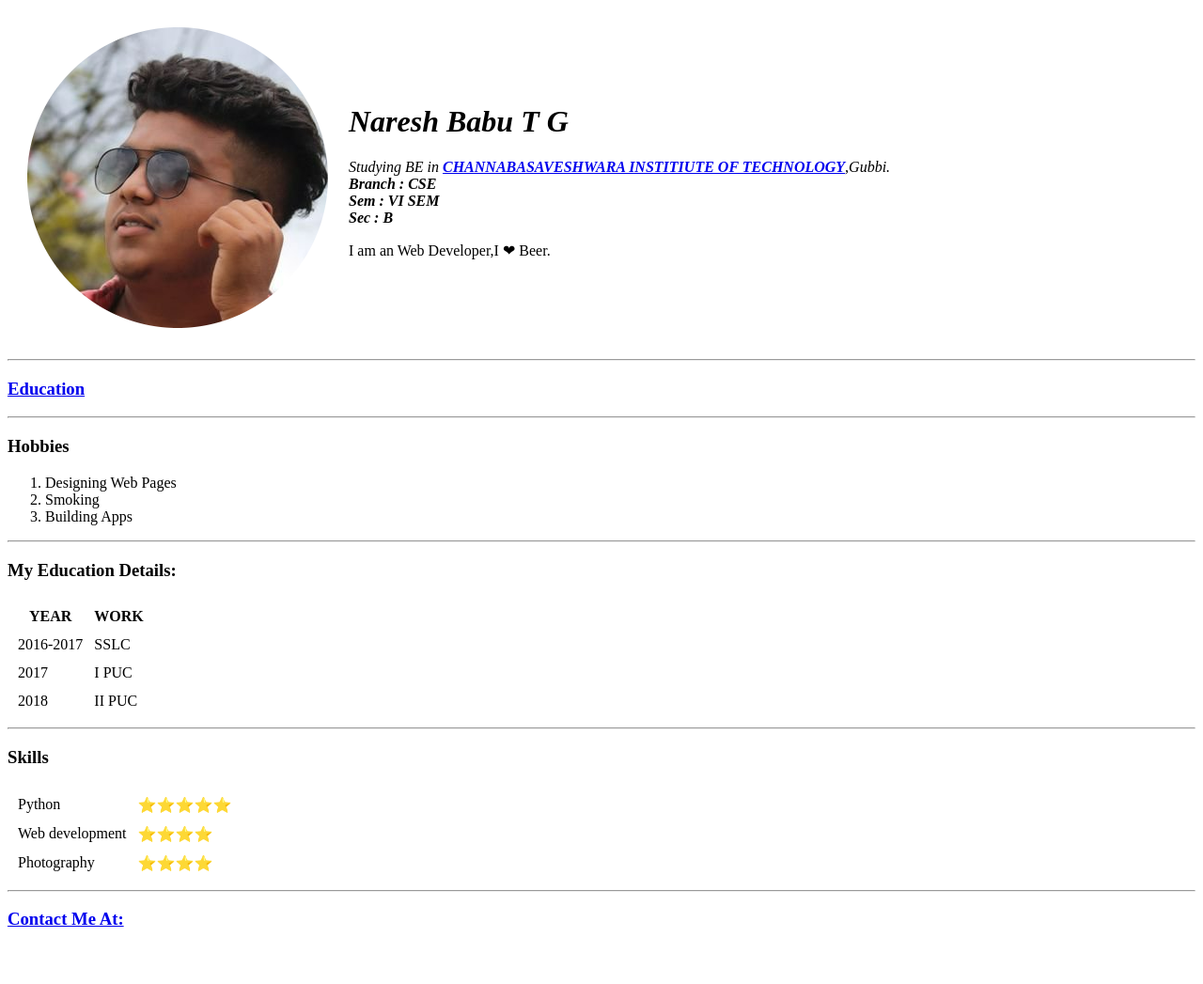
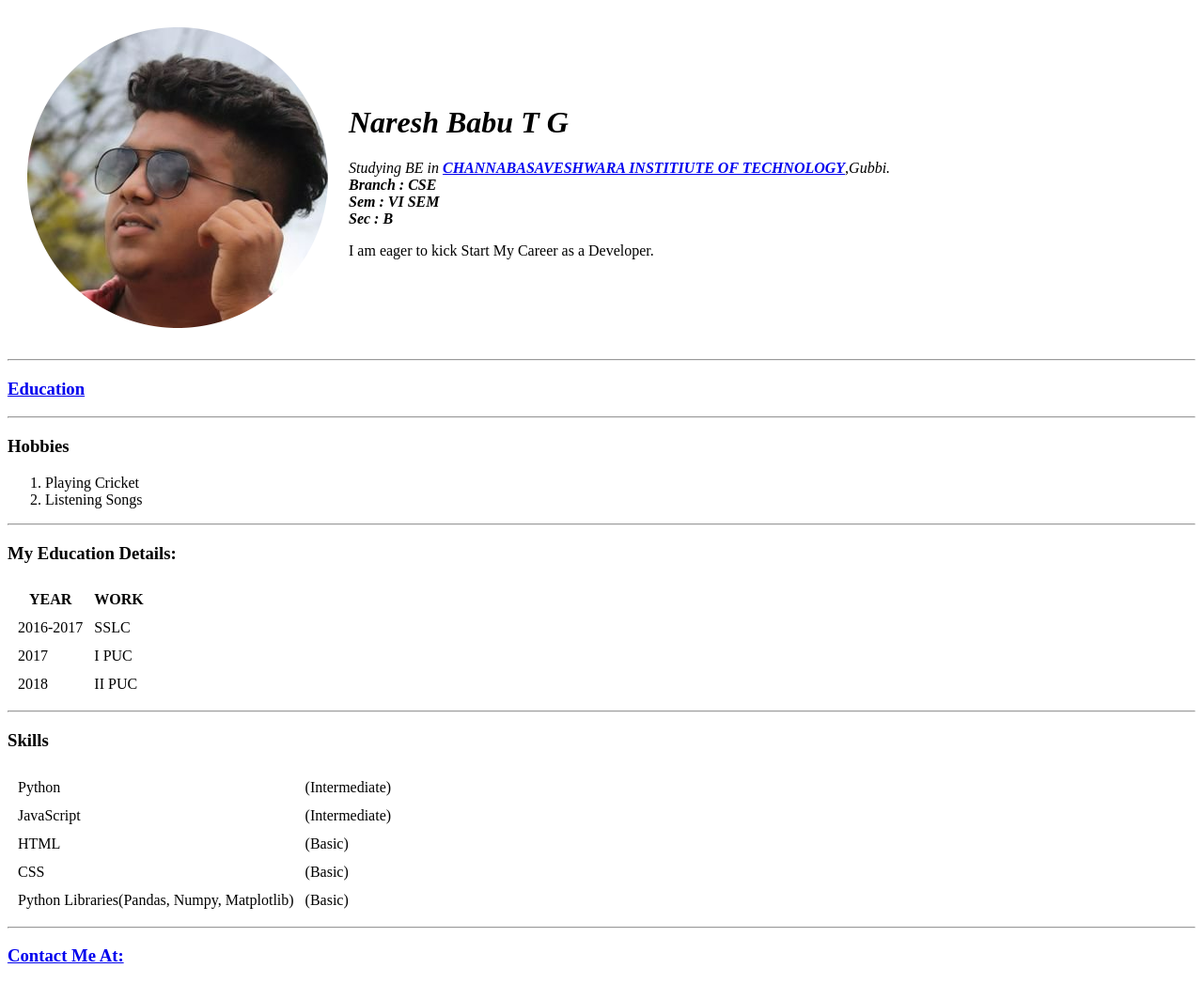
Before and after one commit to Naresh-Babu-07/Naresh-HTML-Protofolio-Website, a plain HTML site: page index.html in a window 1280 px wide. Shown: the whole page at 94% size. Before the commit the page ends 1008 px from the top, so only its background shows below. Drawn offline with Linux system fonts and the light colour scheme.

Commit message:
index.html

```diff
--- a/index.html
+++ b/index.html
@@ -13,7 +13,7 @@
       <td>
         <h1><em>Naresh Babu T G</em></h1>
         <p><em>Studying BE in <strong><a href="http://www.cittumkur.org/oldversion/">CHANNABASAVESHWARA INSTITIUTE OF TECHNOLOGY</a></strong>,Gubbi. <br><strong>Branch : CSE <br>Sem : VI SEM <br> Sec : B</strong></em> </p>
-        <p>I am an Web Developer,I ❤ Beer.</p>
+        <p>I am eager to kick Start My Career as a Developer.</p>
       </td>
     </tr>
 
@@ -27,9 +27,9 @@
 
   <h3>Hobbies</h3>
   <ol>
-    <li>Designing Web Pages</li>
-    <li>Smoking</li>
-    <li>Building Apps</li>
+    <li>Playing Cricket</li>
+    <li>Listening Songs</li>
+
   </ol>
   <hr>
 
@@ -66,16 +66,26 @@
   <table cellspacing="10">
     <tr>
       <td>Python</td>
-      <td>⭐⭐⭐⭐⭐</td>
+      <td>(Intermediate)</td>
     </tr>
     <tr>
-      <td>Web development</td>
-      <td>⭐⭐⭐⭐</td>
+      <td>JavaScript</td>
+      <td>(Intermediate)</td>
     </tr>
     <tr>
-      <td>Photography</td>
-      <td>⭐⭐⭐⭐</td>
+      <td>HTML</td>
+      <td>(Basic)</td>
     </tr>
+    <tr>
+      <td>CSS</td>
+      <td>(Basic)</td>
+    </tr>
+    <tr>
+      <td>Python Libraries(Pandas, Numpy, Matplotlib)</td>
+      <td>(Basic)</td>
+    </tr>
+
+
 
   </table>
 
```
